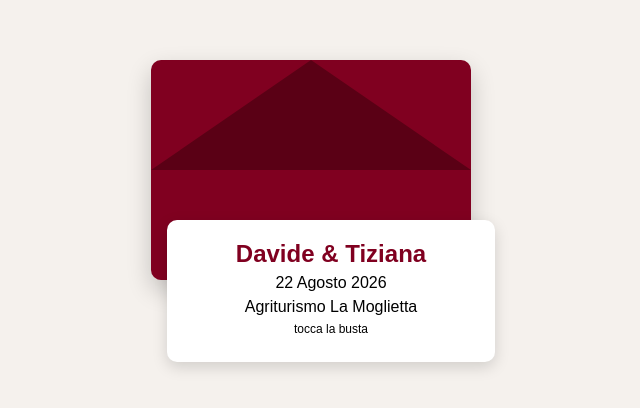
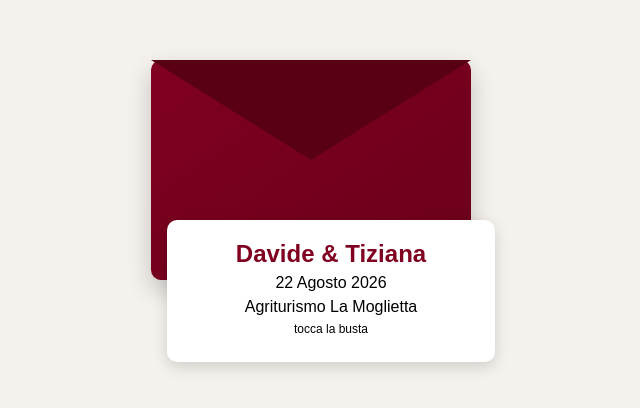
Before and after one commit to Anellos17/matrimonio-davide-tiziana, a plain HTML site: page index.html in a window 1280 px wide. Shown: the part 230-638 px from the top of the page, without its empty margins (329-969 px from the left). Drawn offline with Linux system fonts and the light colour scheme.

Commit message:
Update index.html

```diff
--- a/index.html
+++ b/index.html
@@ -40,11 +40,10 @@ body {
   position:absolute;
   top:0;
   left:0;
-  width:0;
-  height:0;
-  border-left:160px solid transparent;
-  border-right:160px solid transparent;
-  border-bottom:110px solid #5a0015;
+  width:100%;
+  height:100px;
+  background:#5a0015;
+  clip-path:polygon(0 0, 100% 0, 50% 100%);
   transform-origin:top;
   transition:0.6s ease;
   z-index:3;
@@ -64,6 +63,10 @@ body {
   transition:0.6s ease;
   z-index:2;
   box-shadow:0 5px 15px rgba(0,0,0,0.15);
+}
+
+.base {
+  background: linear-gradient(145deg, #800020, #6a001a);
 }
 
 /* TESTI */
```
